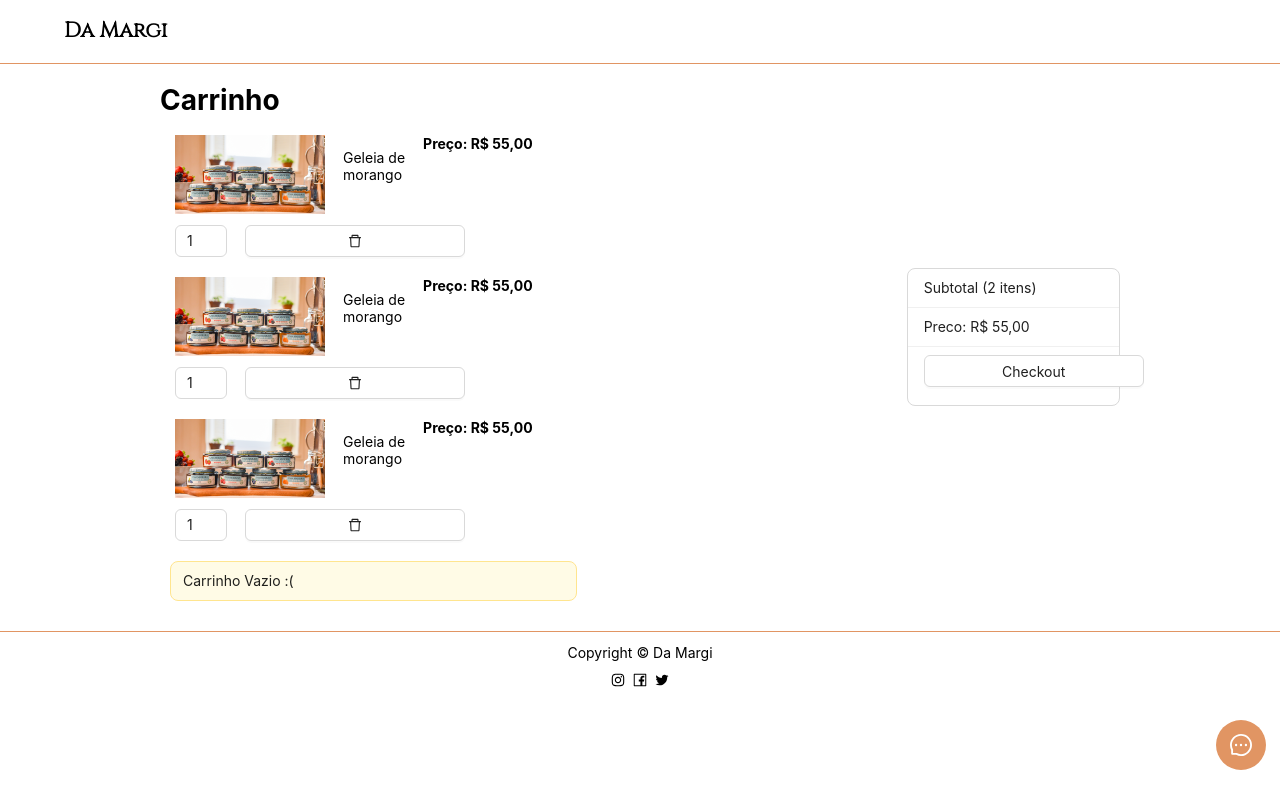
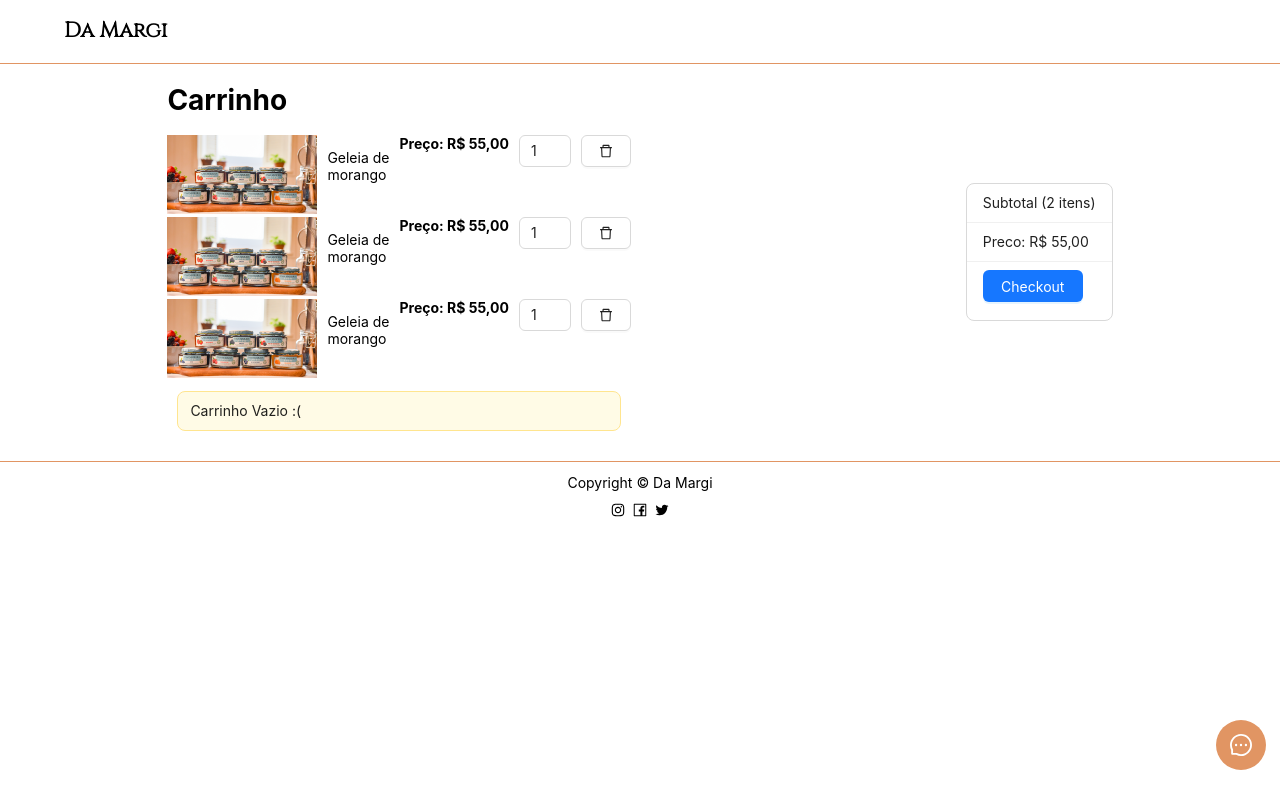
Before and after one commit to guibeutler/MERN-Stack-Project-E-commerce, a React (Create React App) app in the folder frontend/: page /cart in a window 1280 px wide. Built offline with nearby package versions, Linux system fonts and the light colour scheme; a web font is replaced by a local one.

Commit message:
adjustment cart screen

```diff
--- a/frontend/src/components/CartItemComponent/index.tsx
+++ b/frontend/src/components/CartItemComponent/index.tsx
@@ -1,5 +1,5 @@
 import React from 'react'
-import { Button, Col, List, Row, InputNumber } from 'antd'
+import { Button, Col, Row, InputNumber } from 'antd'
 import img1 from '@assets/imgCarousel/img1.png'
 import { DeleteOutlined } from '@ant-design/icons'
 
@@ -8,15 +8,7 @@ function CartItemComponent() {
 		console.log('changed', value)
 	}
 	return (
-		<Row
-			gutter={[10, 32]}
-			style={{
-				alignItems: 'flex-start',
-				textAlign: 'start',
-				margin: '10px',
-				gap: '8px',
-			}}
-		>
+		<Row gutter={[10, 32]}>
 			<Col>
 				<img width={150} src={img1} alt="" />
 			</Col>
@@ -40,7 +32,7 @@ function CartItemComponent() {
 				/>
 			</Col>
 			<Col>
-				<Button>
+				<Button style={{ width: '50px' }}>
 					<DeleteOutlined />
 				</Button>
 			</Col>
--- a/frontend/src/components/Header/index.tsx
+++ b/frontend/src/components/Header/index.tsx
@@ -65,6 +65,7 @@ const Header = () => {
 										style={{
 											fontSize: '18px',
 										}}
+										onClick={() => navigate('/cart')}
 									/>
 								</Badge>
 							</Col>
--- a/frontend/src/screens/Cart/index.tsx
+++ b/frontend/src/screens/Cart/index.tsx
@@ -8,7 +8,13 @@ function Cart() {
 	const data = [
 		'Subtotal (2 itens)',
 		'Preco: R$ 55,00',
-		<Button onClick={() => navigate('/user/order-details')}>Checkout</Button>,
+		<Button
+			type="primary"
+			style={{ width: '100px' }}
+			onClick={() => navigate('/user/cart-details')}
+		>
+			Checkout
+		</Button>,
 	]
 
 	return (
@@ -19,21 +25,19 @@ function Cart() {
 				alignItems: 'center',
 			}}
 		>
-			<Col md={8}>
+			<Col>
 				<h1>Carrinho</h1>
 				{Array.from({ length: 3 }).map((item, idx) => (
-					<>
-						<CartItemComponent key={idx} />
-					</>
+					<CartItemComponent key={idx} />
 				))}
 				<Alert message="Carrinho Vazio :(" type="warning" />
 			</Col>
-			<Col md={4}>
+			<Col>
 				<List
 					bordered
 					size="small"
 					dataSource={data}
-					renderItem={(item) => <List.Item> {item}</List.Item>}
+					renderItem={(item) => <List.Item>{item}</List.Item>}
 				/>
 			</Col>
 		</Row>
--- a/frontend/src/screens/Home/index.tsx
+++ b/frontend/src/screens/Home/index.tsx
@@ -1,7 +1,7 @@
 import React from 'react'
-import { Col, Row } from 'antd'
-import Carousel from '../../components/Carousel'
-import CategoryCard from '../../components/CategoryCard'
+import { Row } from 'antd'
+import Carousel from '@components/Carousel'
+import CategoryCard from '@components/CategoryCard'
 
 function Home() {
 	const categories = ['Geleias', 'Kits de Geleia', 'Novidades']
```
